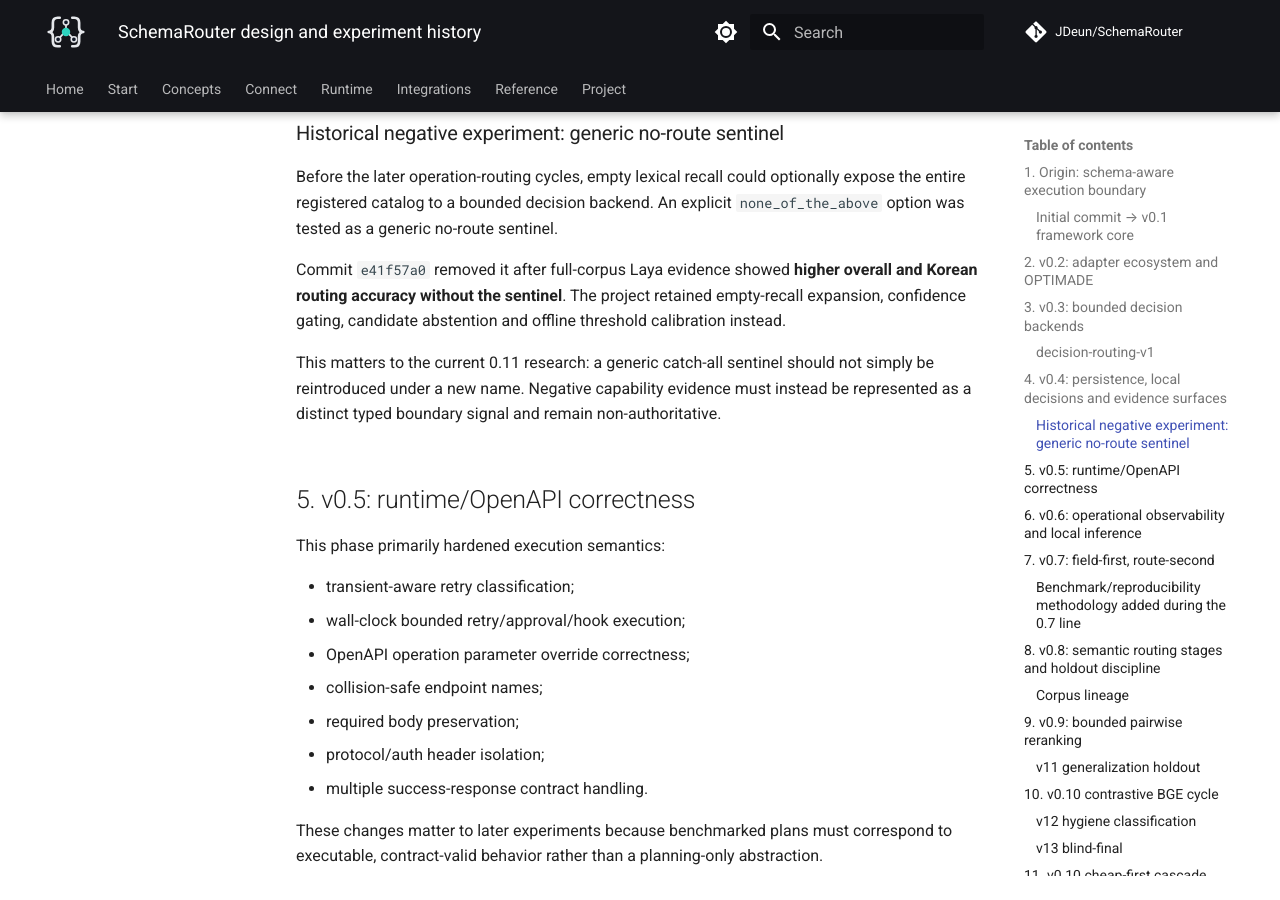
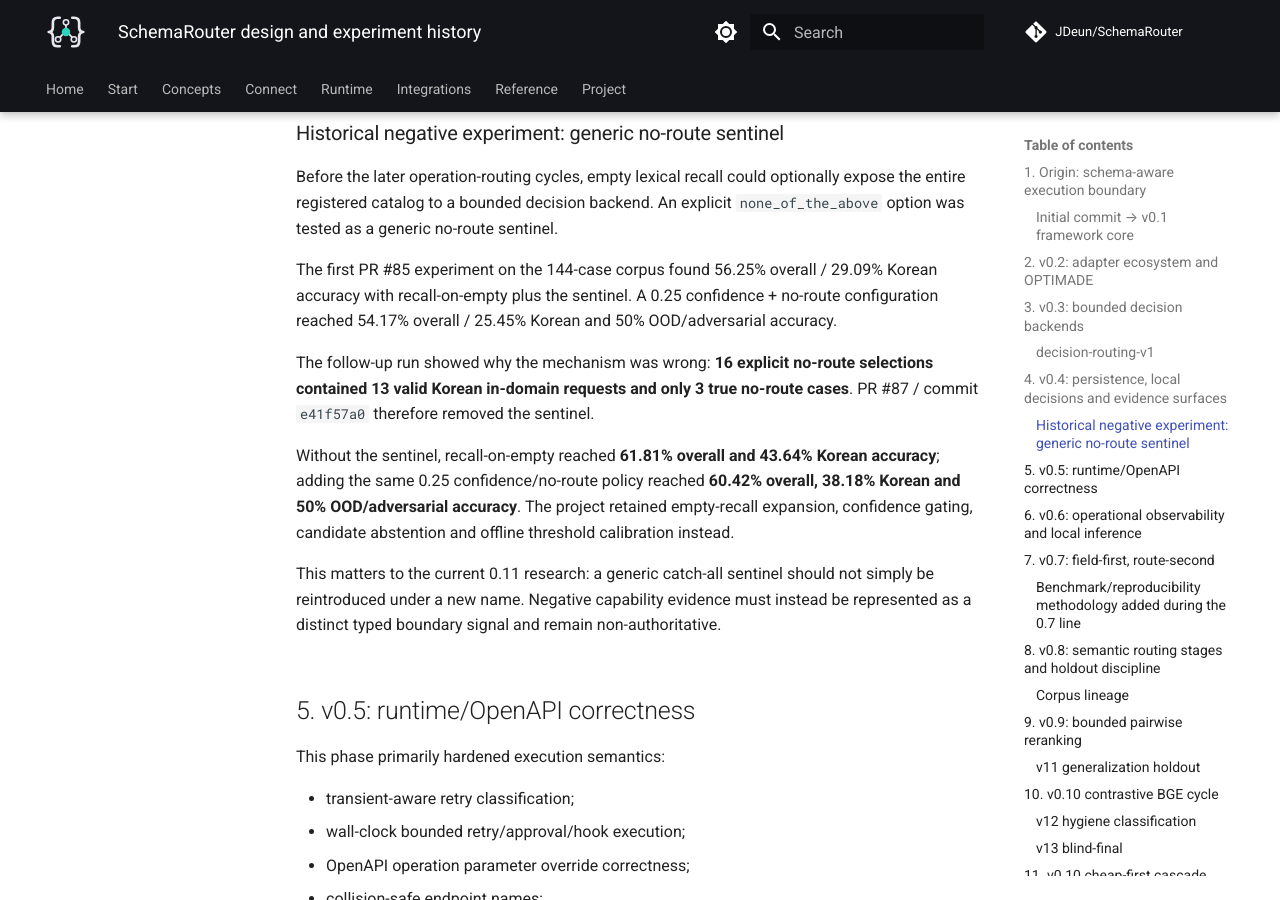
Before and after one commit to JDeun/SchemaRouter, an MkDocs documentation site: the page built from docs/research/design-and-experiment-history.md, in a window 1280 px wide and 900 px high, scrolled down 3289 px. Built offline with MkDocs 1.6.1 and Material for MkDocs 9.7.7, drawn with Linux system fonts in a browser that asks for light colours; comment, search, counter and statistics services are not loaded.

Commit message:
docs: add quantitative Laya sentinel evidence

```diff
--- a/docs/research/design-and-experiment-history.md
+++ b/docs/research/design-and-experiment-history.md
@@ -114,7 +114,11 @@ The significant design progression was from “select a route” toward “selec
 
 Before the later operation-routing cycles, empty lexical recall could optionally expose the entire registered catalog to a bounded decision backend. An explicit `none_of_the_above` option was tested as a generic no-route sentinel.
 
-Commit `e41f57a0` removed it after full-corpus Laya evidence showed **higher overall and Korean routing accuracy without the sentinel**. The project retained empty-recall expansion, confidence gating, candidate abstention and offline threshold calibration instead.
+The first PR #85 experiment on the 144-case corpus found 56.25% overall / 29.09% Korean accuracy with recall-on-empty plus the sentinel. A 0.25 confidence + no-route configuration reached 54.17% overall / 25.45% Korean and 50% OOD/adversarial accuracy.
+
+The follow-up run showed why the mechanism was wrong: **16 explicit no-route selections contained 13 valid Korean in-domain requests and only 3 true no-route cases**. PR #87 / commit `e41f57a0` therefore removed the sentinel.
+
+Without the sentinel, recall-on-empty reached **61.81% overall and 43.64% Korean accuracy**; adding the same 0.25 confidence/no-route policy reached **60.42% overall, 38.18% Korean and 50% OOD/adversarial accuracy**. The project retained empty-recall expansion, confidence gating, candidate abstention and offline threshold calibration instead.
 
 This matters to the current 0.11 research: a generic catch-all sentinel should not simply be reintroduced under a new name. Negative capability evidence must instead be represented as a distinct typed boundary signal and remain non-authoritative.
 
```
